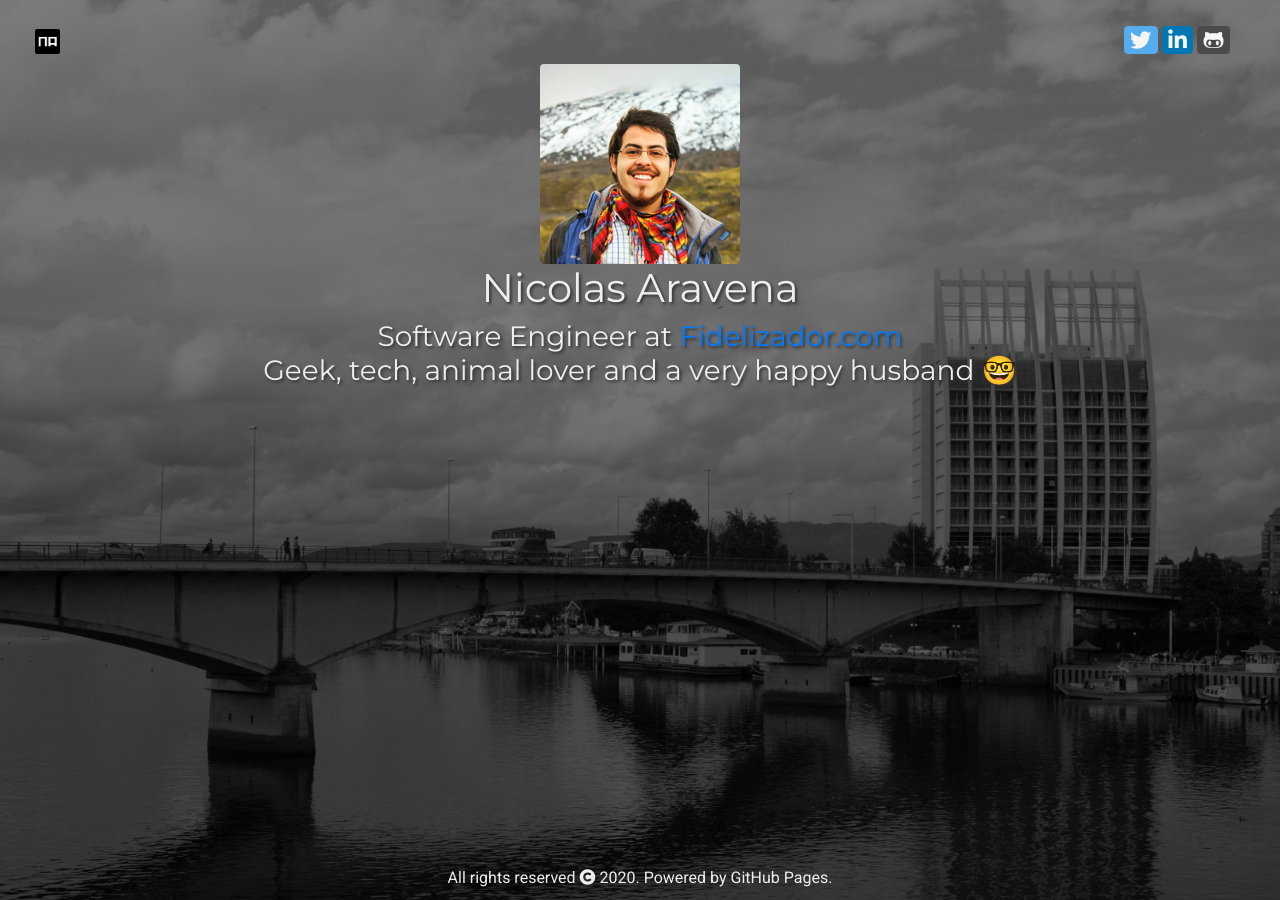
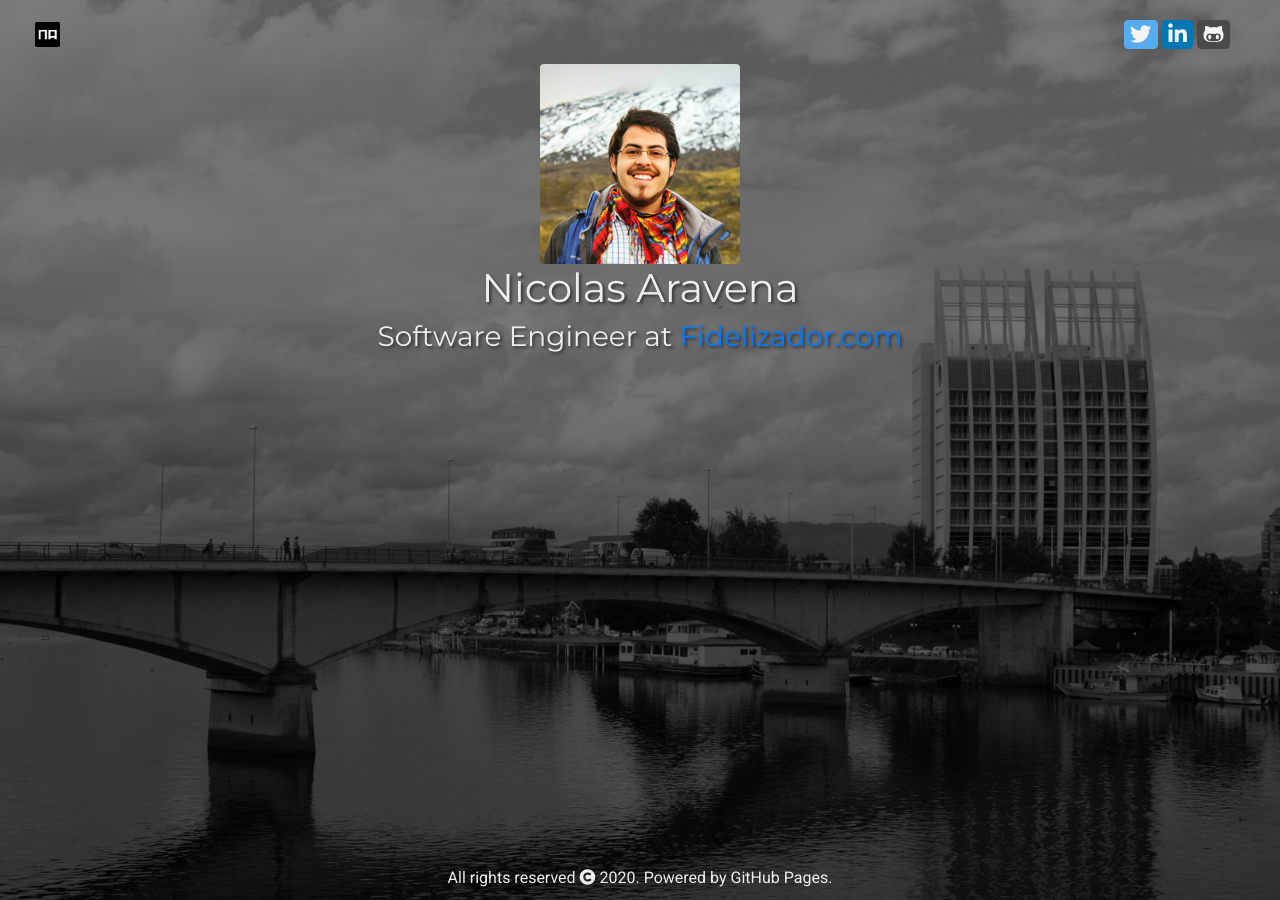
Before and after one commit to nicoaravena/nicoaravena.github.io, a Jekyll site: the page built from index.html, in a window 1280 px wide. Built offline with Jekyll 4.4.1, drawn with Linux system fonts in a browser that asks for light colours; nearby versions of some CDN libraries; the list of posts is cut into pages by our own code.

Commit message:
Fix some buttons and content

```diff
--- a/_includes/about.html
+++ b/_includes/about.html
@@ -6,8 +6,8 @@
     <div class="col-12 text-center">
       <h1 class="page-header white-shadow">{{ site.title }}</h1>
       <h3 class="white-shadow">
-        Software Engineer at <a href="//www.fidelizador.com">Fidelizador.com</a><br>
-        Geek, tech, animal lover and a very happy husband 🤓</h3>
+        Software Engineer at <a href="//www.fidelizador.com">Fidelizador.com</a>
+      </h3>
     </div>
   </div>
 </div>
--- a/_includes/sidebar.html
+++ b/_includes/sidebar.html
@@ -2,9 +2,7 @@
   <div class="header-content">
     <div class="row align-items-center">
       <div class="col-xs-3">
-        <a class="navbar-brand" href="#">
-          <img alt="Nicolas Aravena" src="/public/images/favicon.png">
-        </a>
+        <img alt="Nicolas Aravena" src="/public/images/favicon.png">
       </div>
       <div class="col">
         <div class="copyright float-right">
```
